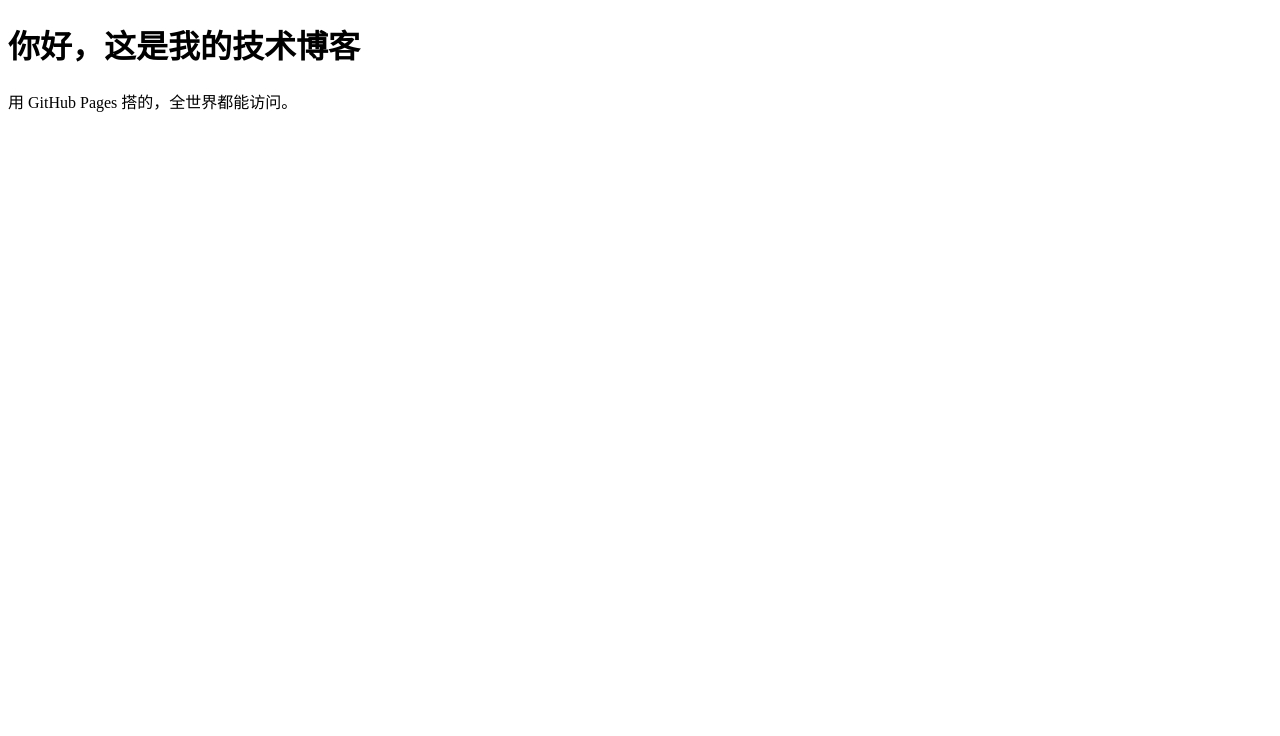
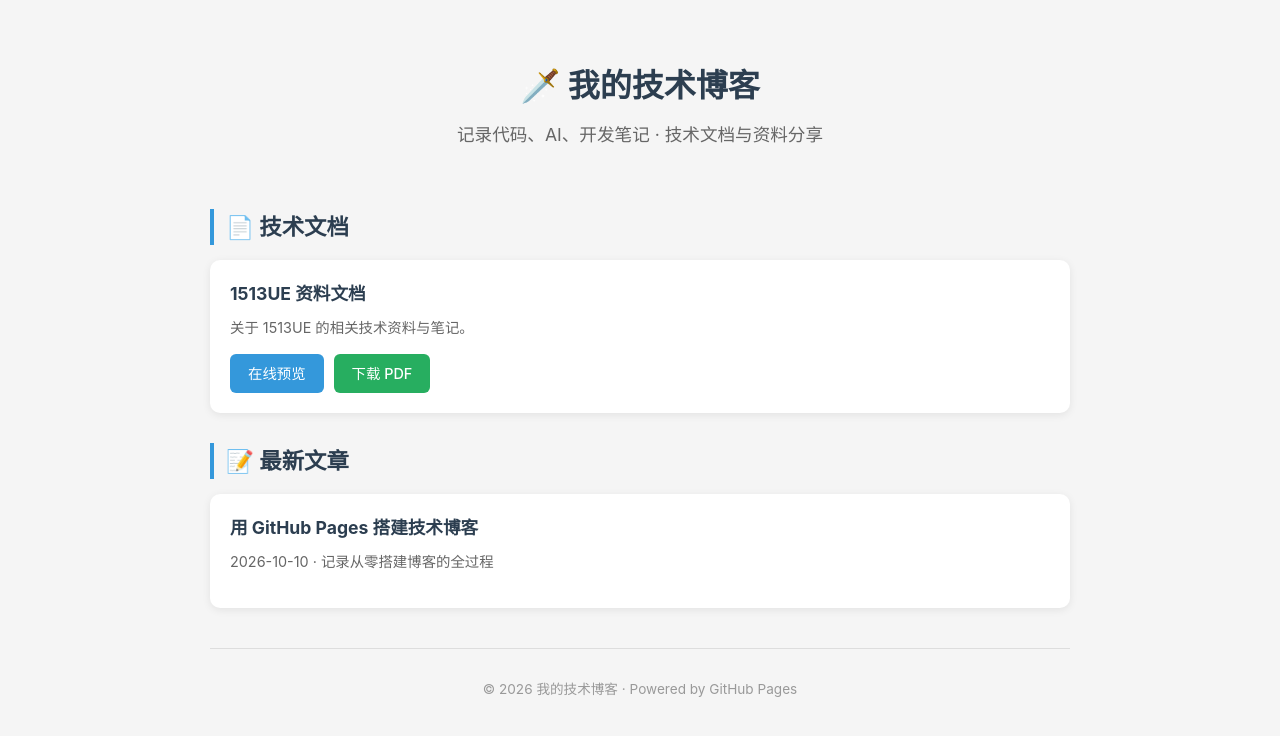
Before and after one commit to shysn247-afk/shysn247-afk.github.io, a plain HTML site: page index.html in a window 1280 px wide. Drawn offline with Linux system fonts and the light colour scheme.

Commit message:
Update index.html

```diff
--- a/index.html
+++ b/index.html
@@ -1,11 +1,181 @@
 <!DOCTYPE html>
 <html lang="zh-CN">
 <head>
-  <meta charset="UTF-8" />
+  <meta charset="UTF-8">
+  <meta name="viewport" content="width=device-width, initial-scale=1.0">
   <title>我的技术博客</title>
+  <style>
+    * {
+      margin: 0;
+      padding: 0;
+      box-sizing: border-box;
+    }
+
+    body {
+      font-family: -apple-system, BlinkMacSystemFont, "Segoe UI", Roboto, sans-serif;
+      max-width: 900px;
+      margin: 0 auto;
+      padding: 20px;
+      line-height: 1.6;
+      color: #333;
+      background: #f5f5f5;
+    }
+
+    header {
+      text-align: center;
+      padding: 40px 0 30px;
+    }
+
+    header h1 {
+      font-size: 2em;
+      color: #2c3e50;
+      margin-bottom: 10px;
+    }
+
+    header p {
+      color: #666;
+      font-size: 1.1em;
+    }
+
+    .section {
+      margin: 30px 0 15px;
+      font-size: 1.4em;
+      font-weight: bold;
+      color: #2c3e50;
+      border-left: 4px solid #3498db;
+      padding-left: 12px;
+    }
+
+    /* PDF 卡片 */
+    .pdf-grid {
+      display: grid;
+      gap: 16px;
+    }
+
+    .pdf-card {
+      background: white;
+      border-radius: 10px;
+      padding: 20px;
+      box-shadow: 0 2px 8px rgba(0,0,0,0.08);
+      transition: transform 0.2s, box-shadow 0.2s;
+    }
+
+    .pdf-card:hover {
+      transform: translateY(-2px);
+      box-shadow: 0 4px 16px rgba(0,0,0,0.12);
+    }
+
+    .pdf-card h3 {
+      color: #2c3e50;
+      margin-bottom: 8px;
+      font-size: 1.1em;
+    }
+
+    .pdf-card .desc {
+      color: #666;
+      font-size: 0.9em;
+      margin-bottom: 15px;
+    }
+
+    .pdf-card .buttons {
+      display: flex;
+      gap: 10px;
+      flex-wrap: wrap;
+    }
+
+    .btn {
+      display: inline-block;
+      padding: 8px 18px;
+      border-radius: 6px;
+      text-decoration: none;
+      font-size: 0.9em;
+      font-weight: 500;
+      transition: background 0.2s;
+      cursor: pointer;
+    }
+
+    .btn-preview {
+      background: #3498db;
+      color: white;
+    }
+
+    .btn-preview:hover {
+      background: #2980b9;
+    }
+
+    .btn-download {
+      background: #27ae60;
+      color: white;
+    }
+
+    .btn-download:hover {
+      background: #219a52;
+    }
+
+    footer {
+      text-align: center;
+      padding: 30px 0 20px;
+      color: #999;
+      font-size: 0.85em;
+      border-top: 1px solid #ddd;
+      margin-top: 40px;
+    }
+
+    /* 手机适配 */
+    @media (max-width: 600px) {
+      body { padding: 15px; }
+      header h1 { font-size: 1.5em; }
+      .pdf-card { padding: 15px; }
+      .btn { padding: 10px 16px; }
+    }
+  </style>
 </head>
 <body>
-  <h1>你好，这是我的技术博客</h1>
-  <p>用 GitHub Pages 搭的，全世界都能访问。</p>
+
+  <header>
+    <h1>🗡️ 我的技术博客</h1>
+    <p>记录代码、AI、开发笔记 · 技术文档与资料分享</p>
+  </header>
+
+  <!-- ========== PDF 文档区 ========== -->
+  <div class="section">📄 技术文档</div>
+  <div class="pdf-grid">
+
+    <div class="pdf-card">
+      <h3>1513UE 资料文档</h3>
+      <p class="desc">关于 1513UE 的相关技术资料与笔记。</p>
+      <div class="buttons">
+        <a class="btn btn-preview" href="/1513UE(2).pdf" target="_blank">在线预览</a>
+        <a class="btn btn-download" href="/1513UE(2).pdf" download>下载 PDF</a>
+      </div>
+    </div>
+
+    <!-- 想加更多 PDF？复制下面这段，改名字和路径就行 -->
+    <!--
+    <div class="pdf-card">
+      <h3>第二份文档标题</h3>
+      <p class="desc">这份文档讲了什么内容。</p>
+      <div class="buttons">
+        <a class="btn btn-preview" href="/pdfs/第二份文档.pdf" target="_blank">在线预览</a>
+        <a class="btn btn-download" href="/pdfs/第二份文档.pdf" download>下载 PDF</a>
+      </div>
+    </div>
+    -->
+
+  </div>
+
+  <!-- ========== 文章区（以后写 md 文章可以放这里） ========== -->
+  <div class="section">📝 最新文章</div>
+  <div class="pdf-grid">
+    <div class="pdf-card">
+      <h3><a href="/2026/10/10/first-post.html" style="color:#2c3e50; text-decoration:none;">用 GitHub Pages 搭建技术博客</a></h3>
+      <p class="desc">2026-10-10 · 记录从零搭建博客的全过程</p>
+    </div>
+  </div>
+
+  <footer>
+    <p>© 2026 我的技术博客 · Powered by GitHub Pages</p>
+  </footer>
+
 </body>
 </html>
```
